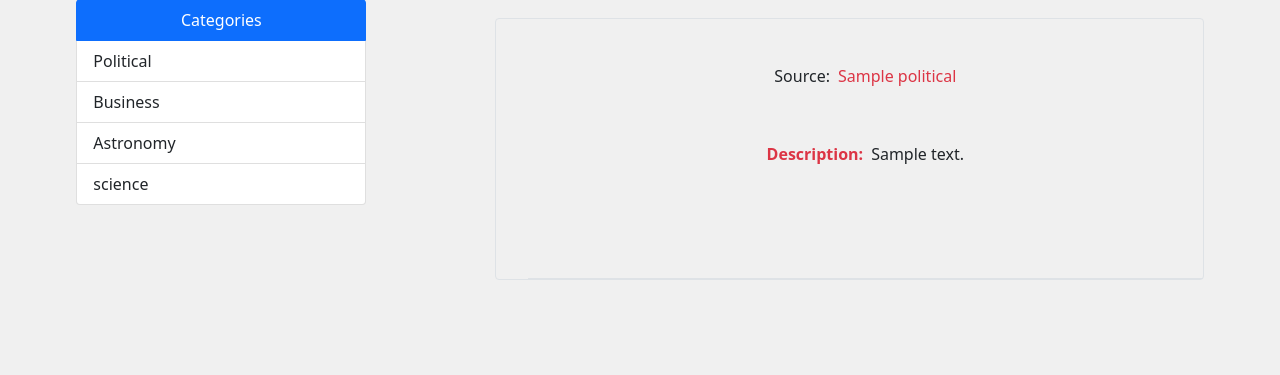
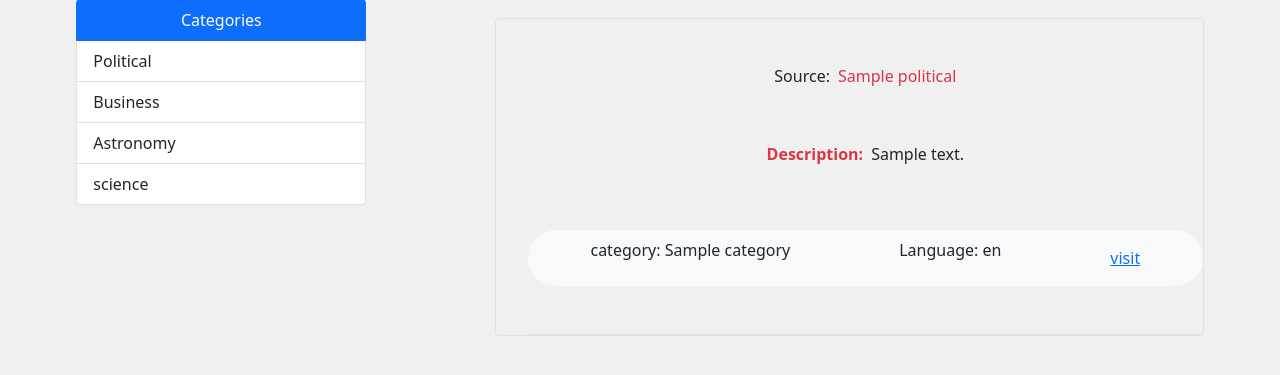
Before and after one commit to Michael-Ogaye/Dusknews, a Flask app: template app/templates/index.html in a window 1280 px wide. Shown: the part 145-520 px from the top of the page. Run offline with Flask 2, Linux system fonts and the light colour scheme; the template is opened without the code that fills it: most values are stand-ins (such as "Sample title", 1, 10 or a date in 2020).

Commit message:
st:bootstrap rounded pill

```diff
--- a/app/templates/index.html
+++ b/app/templates/index.html
@@ -12,6 +12,17 @@
 <h6 class="">Source:<span class="text-danger ms-2">{{p.name}}</span></h6>
 
 <p class="p-5 "><strong class="text-danger">Description:</strong><span class="ms-2">{{p.description}}</span></p>
+<div class="d-flex justify-content-around bg-light rounded-pill p-2 mx-auto align-items-center">
+    <div class="categ">
+        <p>category: <span>{{p.category}}</span></p>
+    </div>
+    <div class="country">
+        <p>Language: <span>{{p.language}}</span></p>
+    </div>
+    <div class="ur">
+        <a href="{{p.url}}">visit</a>
+    </div>
+</div>
 </li>
 {%endfor%}
 </ul>
```
